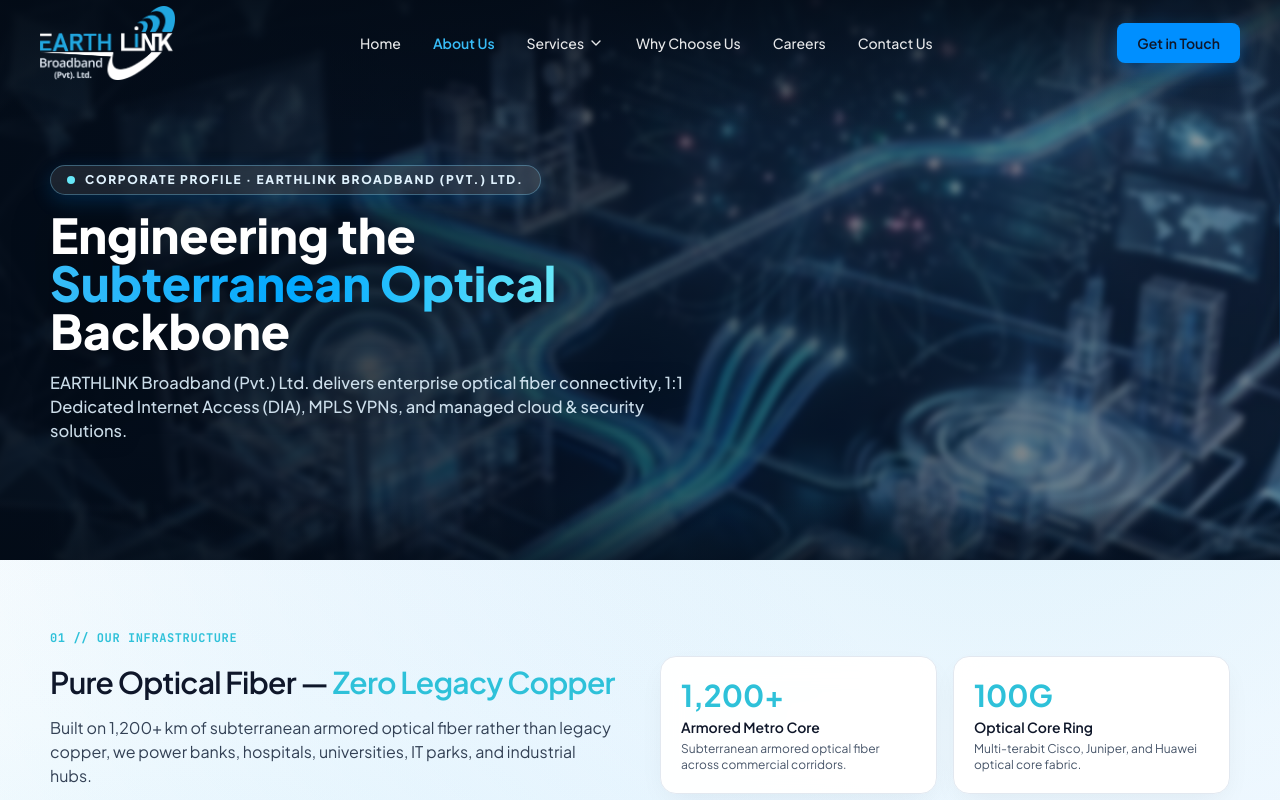
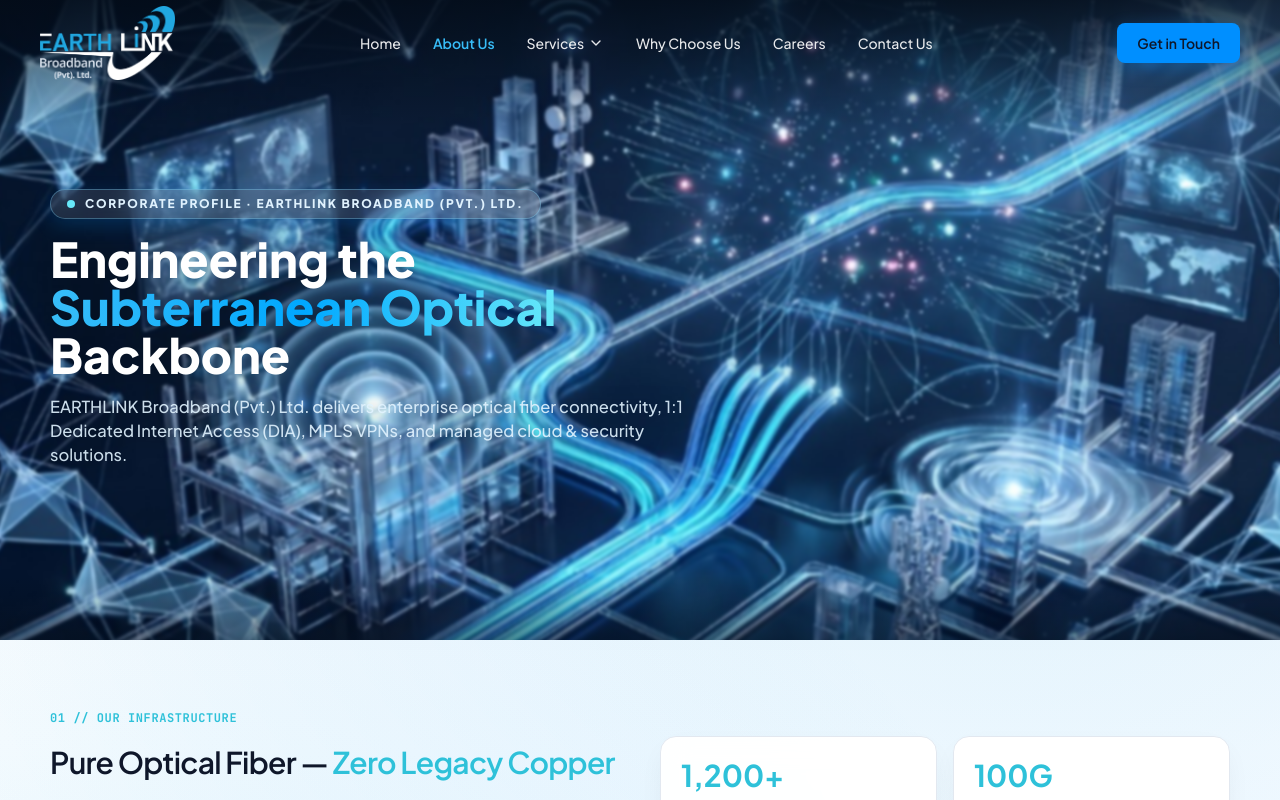
Before and after one commit to zainshabbir04/Earthlink, a Next.js app: page /about in a window 1280 px wide. Shown: the top 800 px of the page. Built offline with nearby package versions, Linux system fonts and the light colour scheme.

Commit message:
Slightly reduce blur and increase bottom height of About Us hero banner

```diff
--- a/src/app/about/page.tsx
+++ b/src/app/about/page.tsx
@@ -42,21 +42,21 @@ export default function AboutPage() {
   return (
     <div className="bg-black-gradient text-white overflow-hidden">
       {/* Full-Width About Us Hero Image Banner */}
-      <section className="relative w-full overflow-hidden min-h-[460px] sm:min-h-[500px] lg:min-h-[560px] flex items-center">
-        {/* Background Hero Image (Soft Blur + Slight Scale to Prevent Edge Bleed so Logo & Text Pop Clearly) */}
+      <section className="relative w-full overflow-hidden min-h-[520px] sm:min-h-[560px] lg:min-h-[640px] flex items-center">
+        {/* Background Hero Image (Very Subtle Blur + Slight Scale to Prevent Edge Bleed) */}
         {/* eslint-disable-next-line @next/next/no-img-element */}
         <img
           src="/about-hero-banner.jpg"
           alt="EARTHLINK Broadband Optical Fiber & Telecom Infrastructure"
-          className="absolute inset-0 w-full h-full object-cover object-center blur-[3px] scale-105"
+          className="absolute inset-0 w-full h-full object-cover object-center blur-[1.5px] scale-[1.03]"
         />
 
         {/* Balanced Dark-Navy Gradient Scrims for Crisp Transparent Navbar Logo & High-Contrast Text */}
-        <div className="pointer-events-none absolute inset-0 bg-gradient-to-r from-[#030B16]/90 via-[#030B16]/68 to-[#030B16]/40" />
+        <div className="pointer-events-none absolute inset-0 bg-gradient-to-r from-[#030B16]/88 via-[#030B16]/62 to-[#030B16]/35" />
         <div className="pointer-events-none absolute inset-x-0 top-0 h-32 bg-gradient-to-b from-[#030B16]/80 to-transparent" />
-        <div className="pointer-events-none absolute inset-x-0 bottom-0 h-16 bg-gradient-to-t from-[#030B16]/50 to-transparent" />
+        <div className="pointer-events-none absolute inset-x-0 bottom-0 h-16 bg-gradient-to-t from-[#030B16]/45 to-transparent" />
 
-        <div className="relative z-10 w-full max-w-7xl mx-auto px-[20px] lg:px-[50px] pt-28 pb-16 lg:pt-32 lg:pb-20">
+        <div className="relative z-10 w-full max-w-7xl mx-auto px-[20px] lg:px-[50px] pt-28 pb-24 lg:pt-32 lg:pb-28">
           <div className="max-w-2xl space-y-4">
             <div className="inline-flex items-center gap-2.5 bg-white/10 border border-sky-300/35 backdrop-blur-md shadow-[0_6px_20px_rgba(0,143,255,0.2)] rounded-full px-4 py-1.5">
               <span className="relative flex h-2 w-2">
```
